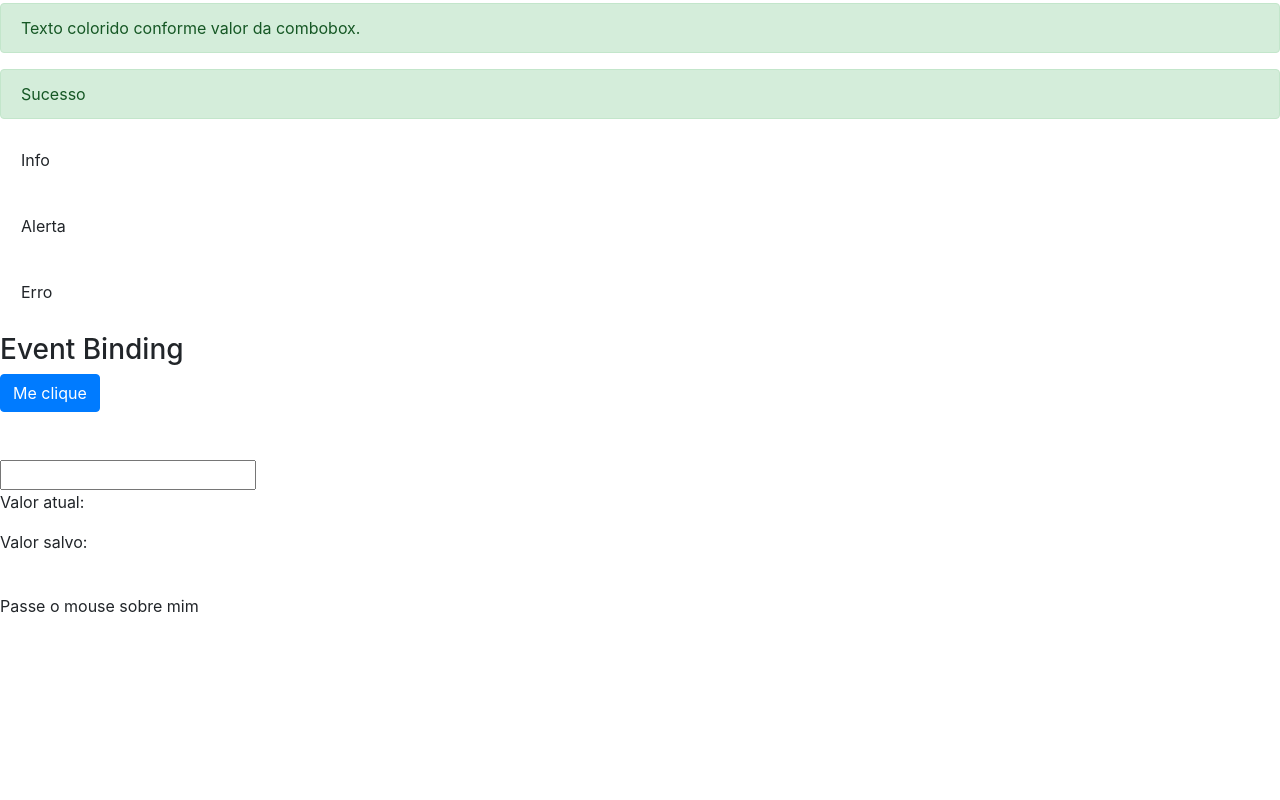
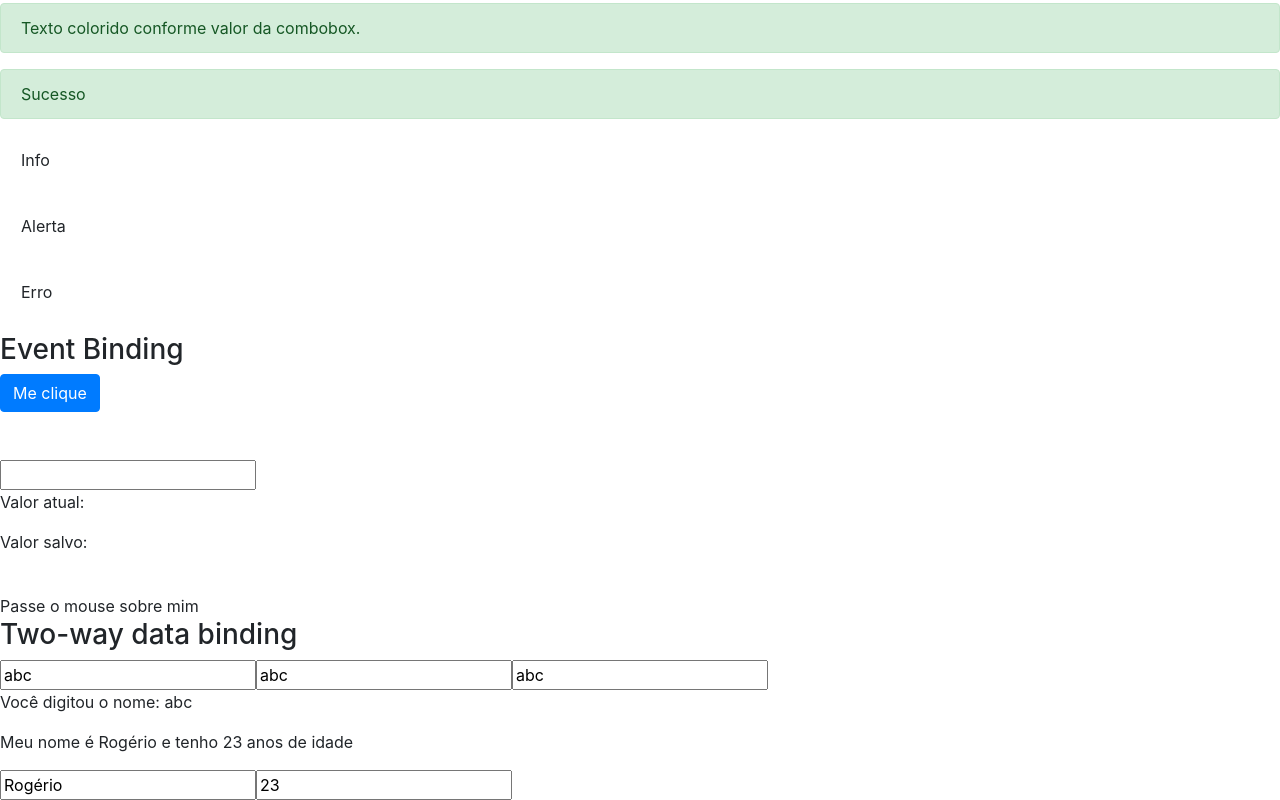
Before and after one commit to rogerio121/angular, an Angular app in the folder data-binding/: page / in a window 1280 px wide. Shown: the part 378-1178 px from the top of the page. Before the commit the page ends 996 px from the top, so only its background shows below. Built offline with nearby package versions, Linux system fonts and the light colour scheme.

Commit message:
Two-way data-binding - Template aciona o component e component tambem aciona o template

```diff
--- a/data-binding/src/app/app.module.ts
+++ b/data-binding/src/app/app.module.ts
@@ -4,6 +4,7 @@
 import { AppRoutingModule } from './app-routing.module';
 import { AppComponent } from './app.component';
 import { DataBindingComponent } from './data-binding/data-binding.component';
+import { FormsModule }   from '@angular/forms';
 
 @NgModule({
   declarations: [
@@ -12,7 +13,8 @@
   ],
   imports: [
     BrowserModule,
-    AppRoutingModule
+    AppRoutingModule,
+    FormsModule
   ],
   providers: [],
   bootstrap: [AppComponent]
--- a/data-binding/src/app/data-binding/data-binding.component.html
+++ b/data-binding/src/app/data-binding/data-binding.component.html
@@ -64,3 +64,32 @@
         [class.highlight]="isMouseOuver">Passe o mouse sobre mim</span>
     </article>
 </section>
+
+<section class="two-way-data-binding">
+    <article>
+        <h3>Two-way data binding</h3>
+        <div>
+            <!-- Tres formas de se fazer o two-binding inicio-->
+            <input type="text"
+                [value]="nome"
+                (input)="nome = $event.target.value"
+            />
+
+            <input type="text"
+                [ngModel]="nome"
+                (ngModelChange)="nome = $event"
+            />
+
+            <input type="text" [(ngModel)]="nome"/>
+            <!-- Tres formas de se fazer o two-binding fim-->
+
+            <p>Você digitou o nome: {{ nome }}</p>
+        </div>
+
+        <div>
+            <p>Meu nome é {{ pessoa.nome }} e tenho {{ pessoa.idade }} anos de idade</p>
+            <input type="text" [(ngModel)] = "pessoa.nome" >
+            <input type="text" [(ngModel)] = "pessoa.idade" >
+        </div>
+    </article>
+</section>
--- a/data-binding/src/app/data-binding/data-binding.component.ts
+++ b/data-binding/src/app/data-binding/data-binding.component.ts
@@ -1,10 +1,12 @@
 import { Component, OnInit } from '@angular/core';
+import { NgModule } from '@angular/core';
 
 @Component({
   selector: 'app-data-binding',
   templateUrl: './data-binding.component.html',
   styleUrls: ['./data-binding.component.css']
 })
+
 export class DataBindingComponent implements OnInit {
 
   url : string = 'http://loiane.traine';
@@ -13,6 +15,11 @@
   valorAtual : string = '';
   valorSalvo : string;
   isMouseOuver : boolean = false;
+  nome : string = 'abc';
+  pessoa = {
+    nome : 'Rogério',
+    idade: 23
+  }
 
   getValor(){
     return 1;
```
